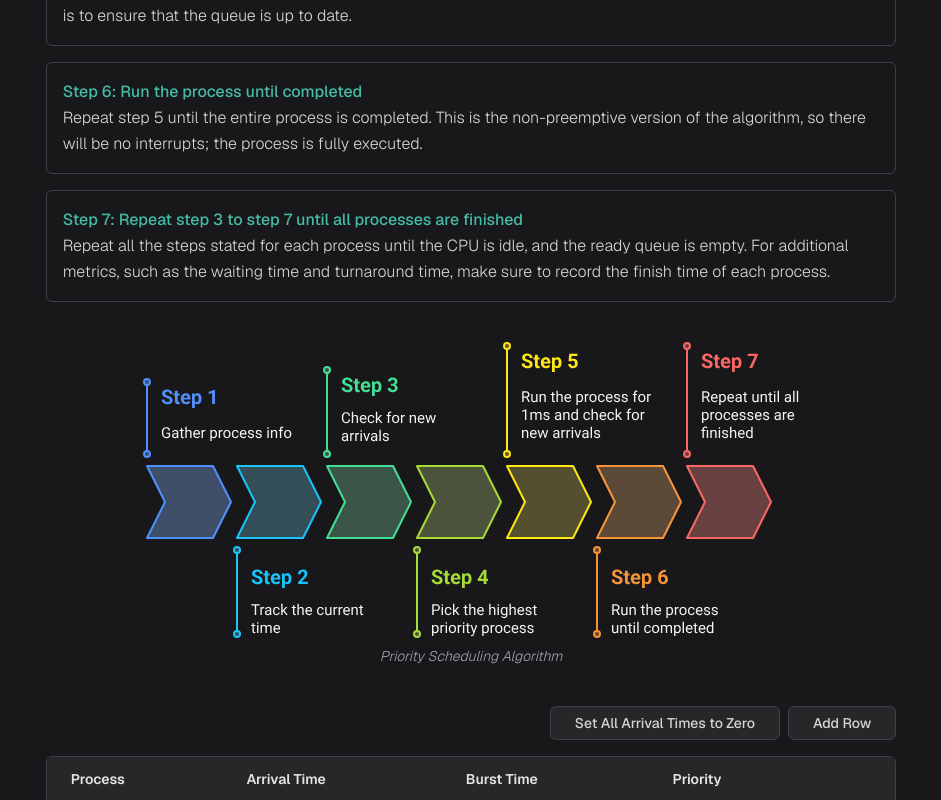
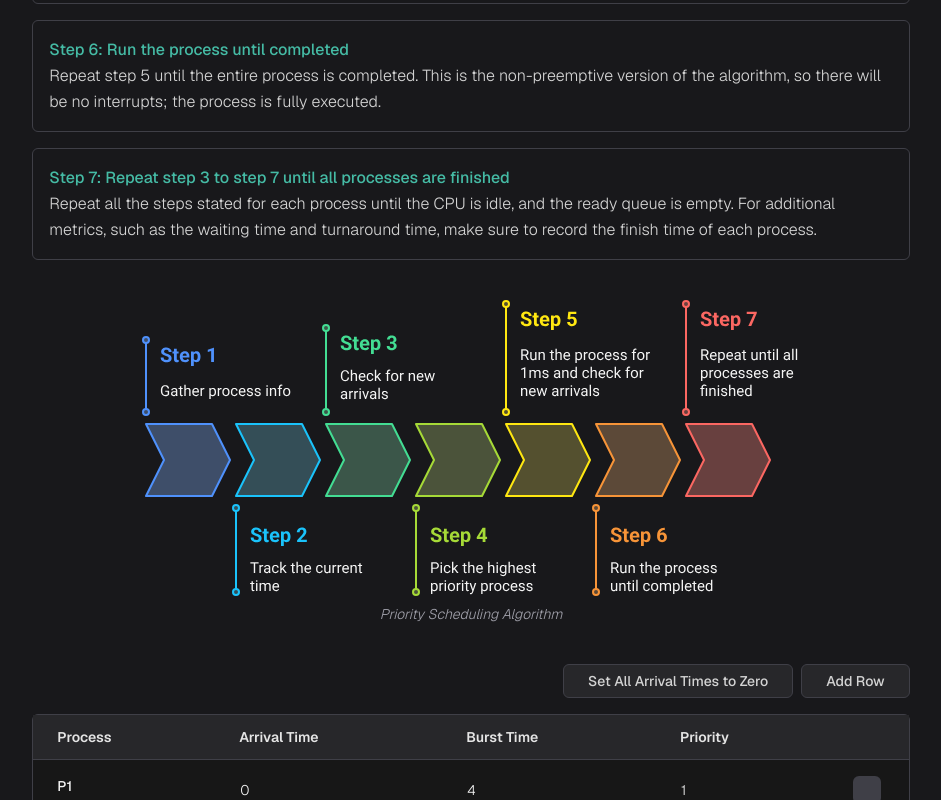
Before and after one commit to pakdad-mousavi/algorithms, a Vue app: page /cpu-scheduling/priority in a window 1280 px wide. Shown: the part 1238-2038 px from the top of the page, without its empty margins (313-1254 px from the left). Built offline with nearby package versions, Linux system fonts and the light colour scheme; some icons are missing.

Commit message:
Remove section tag and move main tag outside of each algorithm.

```diff
--- a/src/App.vue
+++ b/src/App.vue
@@ -8,13 +8,13 @@
       </Sidebar>
       <div class="flex-1"></div>
       <div class="w-full lg:w-[calc(100%-288px)]">
-        <div class="relative mt-26 lg:mt-13">
+        <main class="relative p-4 mx-auto space-y-4 mt-26 lg:mt-13 text-neutral-300 sm:w-11/12">
           <RouterView v-slot="{ Component }">
             <Transition>
               <component :is="Component"></component>
             </Transition>
           </RouterView>
-        </div>
+        </main>
       </div>
     </div>
   </main>
--- a/src/views/algorithms/cpu-scheduling/FirstComeFirstServe.vue
+++ b/src/views/algorithms/cpu-scheduling/FirstComeFirstServe.vue
@@ -1,7 +1,5 @@
 <template>
-  <main class="p-4 space-y-4 text-neutral-300">
-    <section class="p-4 rounded-xl bg-zinc-900">
-      <div class="mx-auto sm:w-11/12">
+  <div>
     <h1 class="mb-4 text-2xl font-semibold">
       First Come First Serve Algorithm (FCFS)
     </h1>
@@ -92,8 +90,7 @@
           </p>
         </li>
       </ol>
-          <Figure src="/algorithms/cpu-scheduling/fcfs/fcfs-scheduling-algorithm.svg"
-            caption="FCFS Scheduling Algorithm">
+      <Figure src="/algorithms/cpu-scheduling/fcfs/fcfs-scheduling-algorithm.svg" caption="FCFS Scheduling Algorithm">
       </Figure>
       <h1 class="mb-4 text-xl font-semibold">
         Step by Step Illustration
@@ -105,8 +102,7 @@
             <button class="btn" type="button" @click.prevent="zeroOutArrivalTimes">
               Set All Arrival Times to Zero
             </button>
-                <button class="btn" type="button" @click.prevent="addRow"
-                  :disabled="processData.length === processLimit"
+            <button class="btn" type="button" @click.prevent="addRow" :disabled="processData.length === processLimit"
               :class="{ 'disabled': processData.length === processLimit }">
               Add Row
             </button>
@@ -150,8 +146,8 @@
       </form>
       <GanttChart v-if="hasAlgorithmBeenRan" :process-log="processLog" :queue-log="groupedQueueLog" :quantum="1">
       </GanttChart>
-          <ProcessDetails v-if="hasAlgorithmBeenRan" :process-data="processData"
-            :finished-processes="finishedProcesses"></ProcessDetails>
+      <ProcessDetails v-if="hasAlgorithmBeenRan" :process-data="processData" :finished-processes="finishedProcesses">
+      </ProcessDetails>
       <EmptySpace v-else>
         <p class="mb-4">
           No results to display yet, try running the algorithm...
@@ -162,8 +158,6 @@
       </EmptySpace>
     </div>
   </div>
-    </section>
-  </main>
 </template>
 
 <script setup>
--- a/src/views/algorithms/cpu-scheduling/Priority.vue
+++ b/src/views/algorithms/cpu-scheduling/Priority.vue
@@ -1,7 +1,5 @@
 <template>
-  <main class="p-4 space-y-4 text-neutral-300">
-    <section class="p-4 rounded-xl bg-zinc-900">
-      <div class="mx-auto sm:w-11/12">
+  <div>
     <h1 class="mb-4 text-2xl font-semibold">
       Priority Scheduling (Non-Preemptive)
     </h1>
@@ -101,8 +99,7 @@
           </p>
         </li>
       </ol>
-          <Figure src="/algorithms/cpu-scheduling/priority/priority-scheduling.svg"
-            caption="Priority Scheduling Algorithm">
+      <Figure src="/algorithms/cpu-scheduling/priority/priority-scheduling.svg" caption="Priority Scheduling Algorithm">
       </Figure>
       <form ref="form" class="w-full space-y-4 gap-x-4">
         <div class="flex items-end gap-4">
@@ -110,8 +107,7 @@
             <button class="btn" type="button" @click.prevent="zeroOutArrivalTimes">
               Set All Arrival Times to Zero
             </button>
-                <button class="btn" type="button" @click.prevent="addRow"
-                  :disabled="processData.length === processLimit"
+            <button class="btn" type="button" @click.prevent="addRow" :disabled="processData.length === processLimit"
               :class="{ 'disabled': processData.length === processLimit }">
               Add Row
             </button>
@@ -157,8 +153,8 @@
       </form>
       <GanttChart v-if="hasAlgorithmBeenRan" :process-log="processLog" :queue-log="groupedQueueLog" :quantum="1">
       </GanttChart>
-          <ProcessDetails v-if="hasAlgorithmBeenRan" :process-data="processData"
-            :finished-processes="finishedProcesses"></ProcessDetails>
+      <ProcessDetails v-if="hasAlgorithmBeenRan" :process-data="processData" :finished-processes="finishedProcesses">
+      </ProcessDetails>
       <EmptySpace v-else>
         <p class="mb-4">
           No results to display yet, try running the algorithm...
@@ -169,8 +165,6 @@
       </EmptySpace>
     </div>
   </div>
-    </section>
-  </main>
 </template>
 
 <script setup>
--- a/src/views/algorithms/cpu-scheduling/RoundRobin.vue
+++ b/src/views/algorithms/cpu-scheduling/RoundRobin.vue
@@ -1,7 +1,5 @@
 <template>
-  <main class="p-4 space-y-4 text-neutral-300">
-    <section class="p-4 rounded-xl bg-zinc-900">
-      <div class="mx-auto sm:w-11/12">
+  <div>
     <h1 class="mb-4 text-2xl font-semibold">
       Round Robin Algorithm
     </h1>
@@ -26,8 +24,7 @@
       </p>
     </div>
 
-        <Figure src="/algorithms/cpu-scheduling/round-robin/round-robin.svg"
-          caption="Round Robin CPU Scheduling Algorithm">
+    <Figure src="/algorithms/cpu-scheduling/round-robin/round-robin.svg" caption="Round Robin CPU Scheduling Algorithm">
     </Figure>
 
     <Alert alertStyle="warning">
@@ -143,8 +140,6 @@
       </EmptySpace>
     </div>
   </div>
-    </section>
-  </main>
 </template>
 
 <script setup>
--- a/src/views/algorithms/cpu-scheduling/ShortestJobFirst.vue
+++ b/src/views/algorithms/cpu-scheduling/ShortestJobFirst.vue
@@ -1,7 +1,5 @@
 <template>
-  <main class="p-4 space-y-4 text-neutral-300">
-    <section class="p-4 rounded-xl bg-zinc-900">
-      <div class="mx-auto sm:w-11/12">
+  <div>
     <h1 class="mb-4 text-2xl font-semibold">
       Shortest Job First Scheduling
     </h1>
@@ -127,8 +125,7 @@
             <button class="btn" type="button" @click.prevent="zeroOutArrivalTimes">
               Set All Arrival Times to Zero
             </button>
-                <button class="btn" type="button" @click.prevent="addRow"
-                  :disabled="processData.length === processLimit"
+            <button class="btn" type="button" @click.prevent="addRow" :disabled="processData.length === processLimit"
               :class="{ 'disabled': processData.length === processLimit }">
               Add Row
             </button>
@@ -172,8 +169,8 @@
       </form>
       <GanttChart v-if="hasAlgorithmBeenRan" :process-log="processLog" :queue-log="groupedQueueLog" :quantum="1">
       </GanttChart>
-          <ProcessDetails v-if="hasAlgorithmBeenRan" :process-data="processData"
-            :finished-processes="finishedProcesses"></ProcessDetails>
+      <ProcessDetails v-if="hasAlgorithmBeenRan" :process-data="processData" :finished-processes="finishedProcesses">
+      </ProcessDetails>
       <EmptySpace v-else>
         <p class="mb-4">
           No results to display yet, try running the algorithm...
@@ -184,8 +181,6 @@
       </EmptySpace>
     </div>
   </div>
-    </section>
-  </main>
 </template>
 
 <script setup>
--- a/src/views/algorithms/deadlock-management/BankersAlgorithm.vue
+++ b/src/views/algorithms/deadlock-management/BankersAlgorithm.vue
@@ -1,7 +1,5 @@
 <template>
-  <main class="p-4 space-y-4 text-neutral-300">
-    <section class="p-4 rounded-xl bg-zinc-900">
-      <div class="mx-auto sm:w-11/12">
+  <div>
     <h1 class="mb-4 text-2xl font-semibold">
       Banker's Algorithm
     </h1>
@@ -59,8 +57,8 @@
       <p>
         The Banker's Algorithm is run everytime a process requests for more resources than it already has. It checks
         to see if all processes can be finished if the resources needed by that process are allocated to it. This is
-            done by simulating the system to see if there is at least one order (known as the <span
-              class="text-main">safe sequence</span>) in which all processes can finish.
+        done by simulating the system to see if there is at least one order (known as the <span class="text-main">safe
+          sequence</span>) in which all processes can finish.
       </p>
       <Alert alert-style="warning">
         <div class="space-y-4">
@@ -279,8 +277,7 @@
               <tr v-for="(vector, outerIndex) in maxMatrix">
                 <td>P{{ outerIndex + 1 }}</td>
                 <td v-for="(_, innerIndex) in vector">
-                      <input type="number" min="0" :max="maxResources" required
-                        v-model="maxMatrix[outerIndex][innerIndex]">
+                  <input type="number" min="0" :max="maxResources" required v-model="maxMatrix[outerIndex][innerIndex]">
                 </td>
                 <td class="w-20" v-if="maxMatrix.length > 1">
                   <div
@@ -321,8 +318,6 @@
       </button>
     </EmptySpace>
   </div>
-    </section>
-  </main>
 </template>
 
 <script setup>
```
Lines whose indentation alone changed are shown as unchanged.
